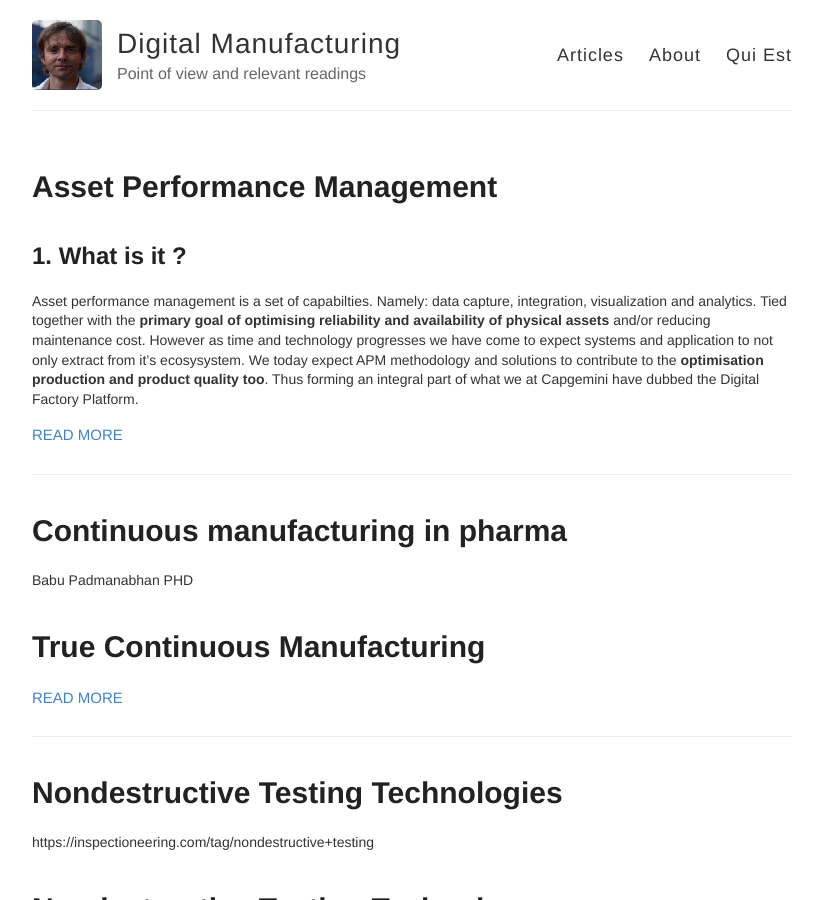
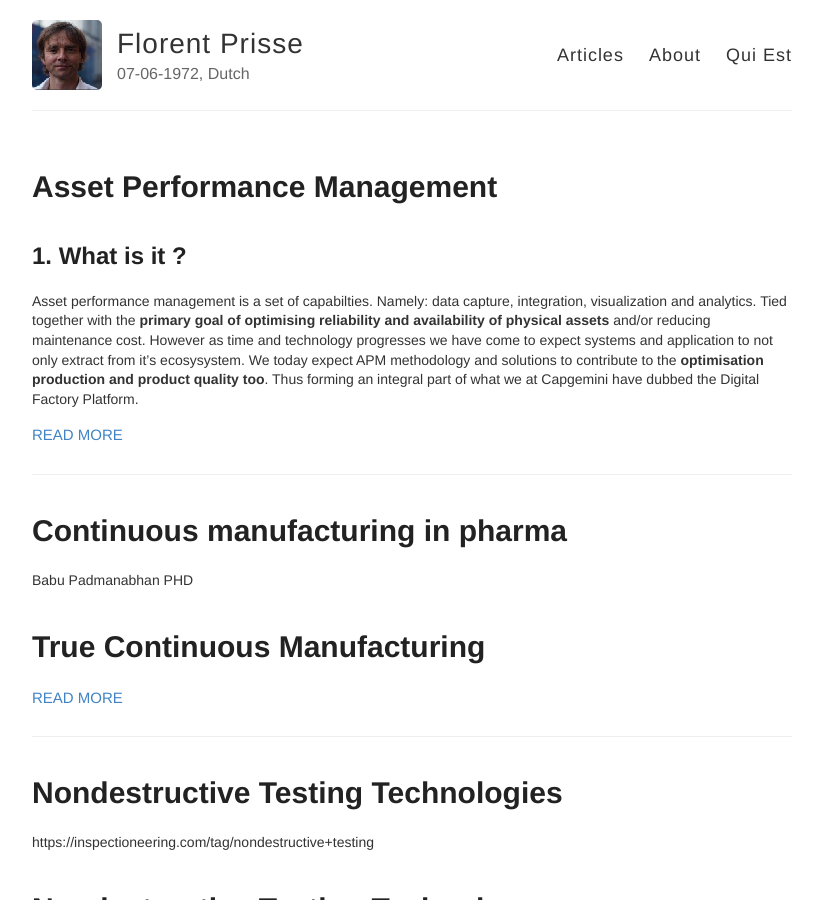
Before and after one commit to fprisse/fprisse.github.io, a Jekyll site: the page built from index.html, in a window 1280 px wide and 900 px high. Shown: the whole window, without its empty margins (228-1051 px from the left). Built offline with Jekyll 4.4.1, drawn with Linux system fonts in a browser that asks for light colours.

Commit message:
Update CV

```diff
--- a/_config.yml
+++ b/_config.yml
@@ -3,13 +3,13 @@
 #
 
 # Name of your site (displayed in the header)
-name: Digital Manufacturing
+name: Florent Prisse
 
 # Short bio or description (displayed in the header)
-description: Point of view and relevant readings
+description: 07-06-1972, Dutch
 
 # URL of your avatar or profile pic (you could use your GitHub profile pic)
-avatar: "/Digital_for_Industry/images/florent.png"
+avatar: "/images/florent.png"
 
 #
 # Flags below are optional
@@ -18,7 +18,7 @@
 # Includes an icon in the footer for each username you enter
 footer-links:
   dribbble:
-  email: florent.prisse@capgemini.com
+  email: florent@prisse.com
   facebook:
   flickr:
   github: fprisse
@@ -47,7 +47,7 @@
 # (http://yourusername.github.io/repository-name)
 # and NOT your User repository (http://yourusername.github.io)
 # then add in the baseurl here, like this: "/repository-name"
-baseurl: "/Digital_for_Industry"
+baseurl:
 
 #
 # !! You don't need to change any of the configuration flags below !!
```
